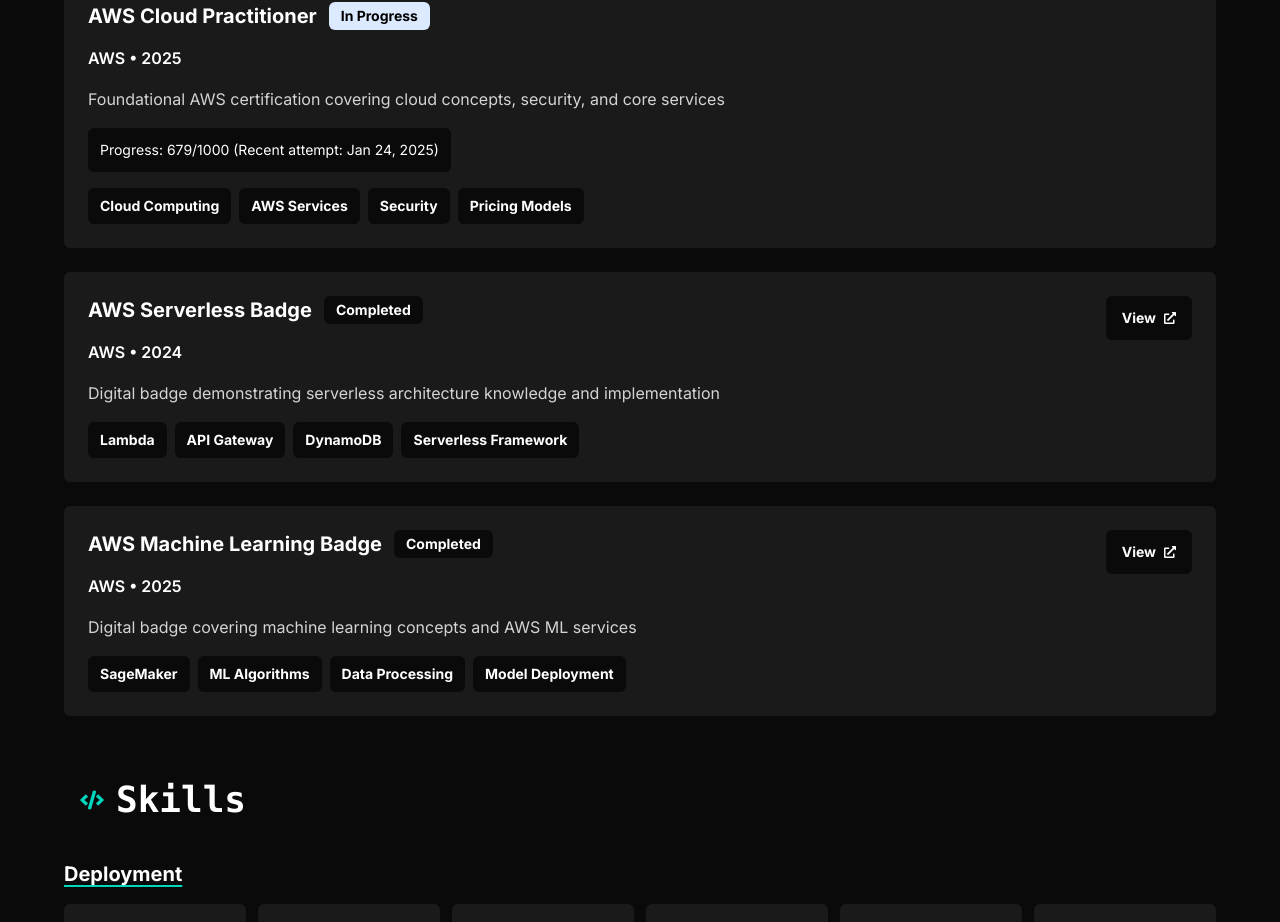
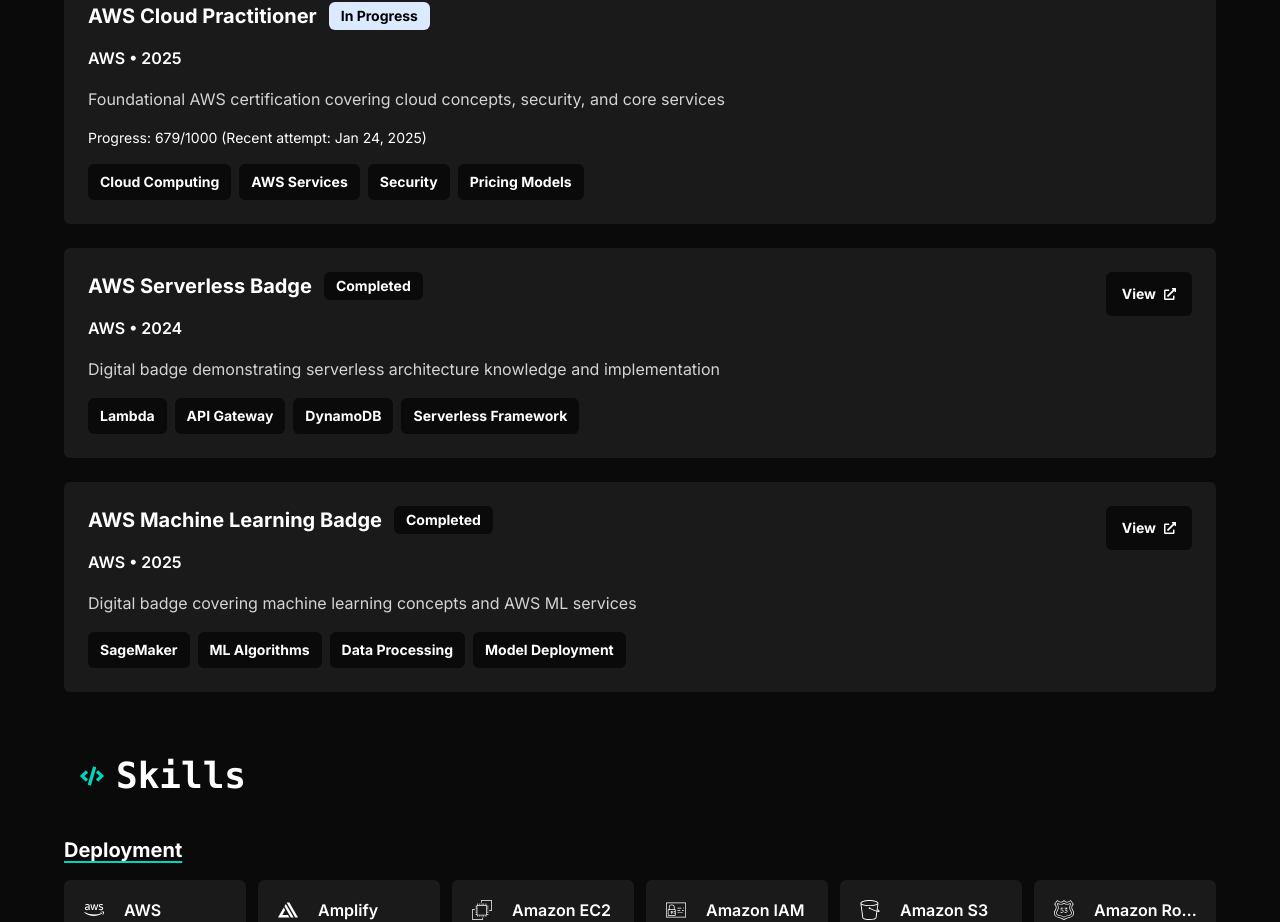
Before and after one commit to kinshukjainn/kinshukkportfolio, a React (Vite) app: page / in a window 1280 px wide. Shown: the part 1156-2078 px from the top of the page. Built offline with nearby package versions, Linux system fonts and the light colour scheme; a web font is replaced by a local one.

Commit message:
small minor bug

```diff
--- a/src/component-mine/MainContent.tsx
+++ b/src/component-mine/MainContent.tsx
@@ -354,7 +354,7 @@ export default function CloudPortfolio() {
                       </p>
                       <p className="text-neutral-300 text-base leading-relaxed">{cert.description}</p>
                       {cert.progress && (
-                        <p className="text-white text-sm bg-[#0a0a0a] p-3 rounded-md w-max">
+                        <p className="text-white text-sm ">
                           Progress: {cert.progress}
                         </p>
                       )}
```
